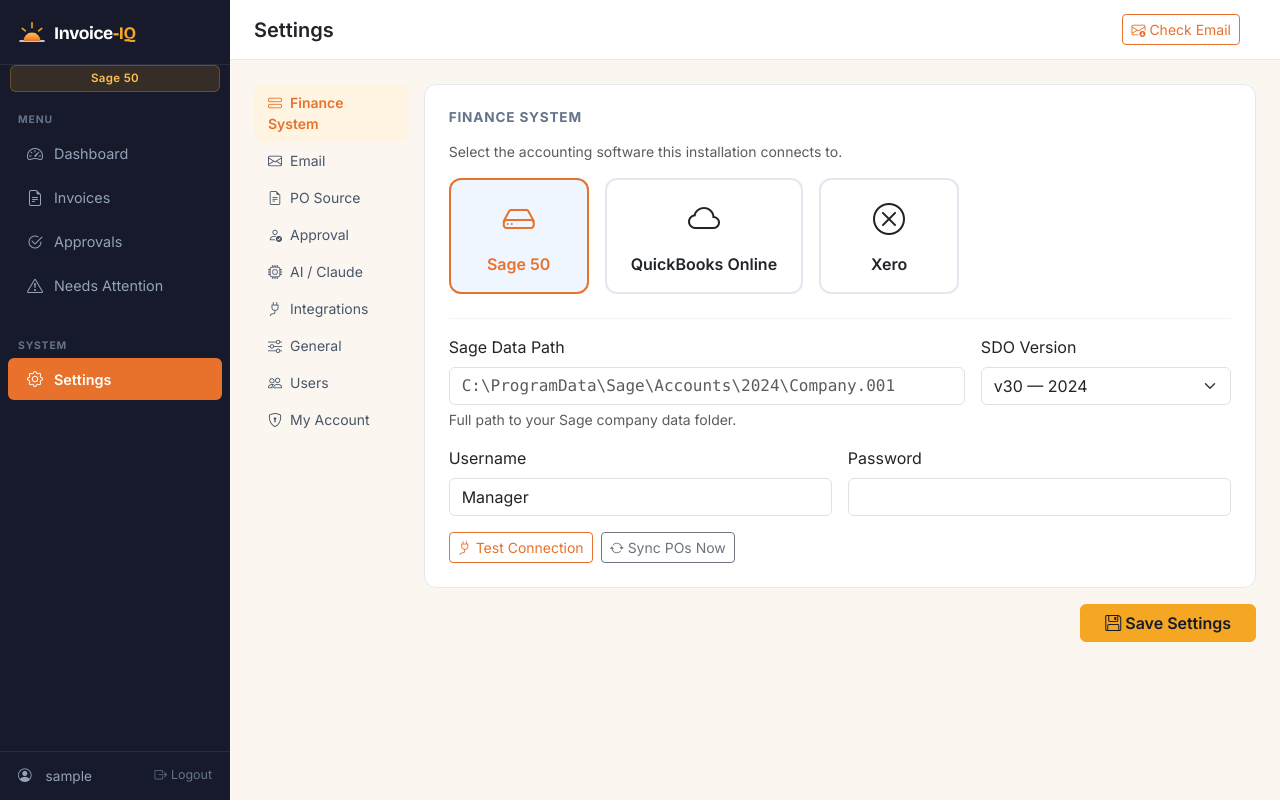
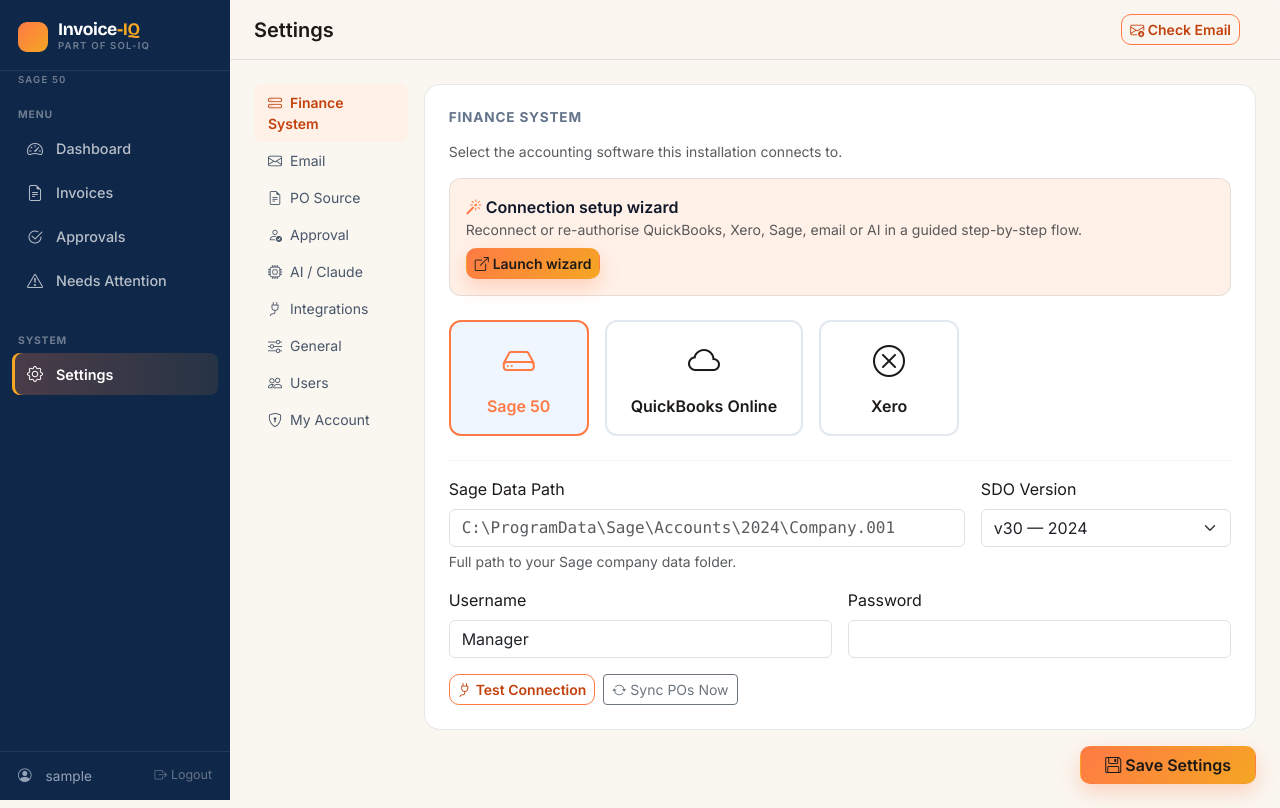
Before and after one commit to Titan-Tim/invoiceiq, a Flask app: page /settings in a window 1280 px wide. Run offline with Flask 3, Linux system fonts and the light colour scheme; the visitor is signed in with stand-in values (Sample User, id 1); data that the repository does not hold is empty; some libraries are stand-ins or nearby versions.

Commit message:
Reskin to Sol-IQ/HR-IQ look; make setup wizard an admin reconfigure tool
- Align UI with HR-IQ: navy sidebar, dawn-orange->sun-amber gradient brand
  mark and CTAs, dark-ink button text (WCAG AA), sol-mist canvas.
- Wizard is no longer a one-time login gate: once setup_complete, admins can
  reopen it from Settings -> Finance System -> "Launch wizard" to refresh
  QuickBooks/Xero/Sage/email/AI connections. Reconfigure mode skips admin
  creation and adds an exit link; non-admins/logged-out are redirected.

Co-Authored-By: Claude Opus 4.8 <noreply@anthropic.com>

```diff
--- a/app.py
+++ b/app.py
@@ -161,15 +161,27 @@ def create_app():
 
     @app.route('/wizard')
     def wizard():
+        """First-run setup wizard. Once setup is complete it remains available
+        to admins as a 'reconfigure' tool for refreshing connections — e.g.
+        re-authorising QuickBooks / Xero, or updating Sage / email / AI keys."""
         settings = load_settings()
+        reconfigure = False
         if settings.get('app', {}).get('setup_complete'):
-            return redirect(url_for('dashboard'))
+            # First run is over: the wizard is now an admin-only settings tool,
+            # not a login gate. Existing customers go straight to the dashboard.
+            if not session.get('user_id'):
+                return redirect(url_for('login'))
+            if session.get('user_role') != 'admin':
+                flash('Only admins can change connection settings.', 'warning')
+                return redirect(url_for('dashboard'))
+            reconfigure = True
         step = request.args.get('step', '1')
         auth_result = {
             'success': request.args.get('auth_success', ''),
             'error':   request.args.get('auth_error',   ''),
         }
-        return render_template('wizard.html', current_step=step, auth_result=auth_result)
+        return render_template('wizard.html', current_step=step,
+                               auth_result=auth_result, reconfigure=reconfigure)
 
     @app.route('/login', methods=['GET', 'POST'])
     def login():
--- a/static/css/app.css
+++ b/static/css/app.css
@@ -4,28 +4,36 @@
 
 @import url('https://fonts.googleapis.com/css2?family=Bricolage+Grotesque:opsz,wght@12..96,700&family=Inter:wght@400;500;600;700&display=swap');
 
-/* Sol-IQ brand tokens (rebrand brief §4; canonical source: sol-iq-hub repo) */
+/* Sol-IQ brand tokens — aligned with HR-IQ (canonical source: sol-iq-hub /
+   HR-IQ tailwind.config.ts). Navy sidebar + dawn-orange→sun-amber gradient. */
 :root {
   --sidebar-width: 230px;
-  --sidebar-bg: #171A2B;       /* ink */
-  --sidebar-hover: #3A3F58;    /* ink-soft */
-  --sidebar-active: #E8722C;   /* ember */
+  --sidebar-bg: #0F2749;       /* iq-navy */
+  --sidebar-hover: #163257;    /* iq-navy-700 */
+  --sidebar-active: #F5A623;   /* sun-amber (active accent bar) */
   --topbar-h: 60px;
-  --accent: #E8722C;           /* ember */
-  --accent-tint: #FFF4E1;      /* pale dawn */
-  --sol: #F5A623;              /* sun amber */
+  --accent: #FF7A45;           /* dawn-orange */
+  --accent-tint: #FFF1E8;      /* pale dawn */
+  --sol: #F5A623;              /* sun-amber */
+  --dawn: #FF7A45;             /* dawn-orange */
+  --iq-navy: #0F2749;
+  --iq-blue: #2F6FED;
+  --grad-sun: linear-gradient(135deg, #FF7A45 0%, #F5A623 100%);
+  --border: rgba(15,39,73,0.10); /* iq-navy/10 */
+  --lift: 0 16px 32px -20px rgba(15,39,73,0.30);
   --success: #10b981;
   --warning: #f59e0b;
   --danger: #ef4444;
-  --body-bg: #FBF7F0;          /* paper */
+  --body-bg: #FAF6F0;          /* sol-mist */
   --card-bg: #ffffff;
+  --ink: #1C1917;              /* sol-ink */
   --text-muted: #64748b;
 }
 
 /* ---- Layout ---- */
 
 * { box-sizing: border-box; }
-body { background: var(--body-bg); font-family: 'Inter', 'Segoe UI', system-ui, sans-serif; margin: 0; }
+body { background: var(--body-bg); color: var(--ink); font-family: 'Inter', 'Segoe UI', system-ui, sans-serif; margin: 0; }
 
 #app-wrapper { min-height: 100vh; }
 
@@ -53,43 +61,56 @@ body { background: var(--body-bg); font-family: 'Inter', 'Segoe UI', system-ui,
   border-bottom: 1px solid rgba(255,255,255,0.08);
 }
 .sidebar-brand i { font-size: 1.3rem; color: var(--accent); }
-.brand-text { font-family: 'Bricolage Grotesque', 'Inter', sans-serif; font-size: 1.1rem; font-weight: 700; color: #ffffff; letter-spacing: -0.02em; }
+/* Gradient rounded-square brand mark (matches HR-IQ app shell) */
+.brand-mark {
+  width: 30px; height: 30px;
+  border-radius: 9px;
+  background: var(--grad-sun);
+  flex-shrink: 0;
+  margin-right: 10px;
+}
+.brand-text { font-family: 'Bricolage Grotesque', 'Inter', sans-serif; font-size: 1.1rem; font-weight: 700; color: #ffffff; letter-spacing: -0.02em; line-height: 1.1; }
 .brand-text strong { color: var(--sol); font-weight: 800; }
+.brand-sub { font-size: 0.6rem; font-weight: 600; letter-spacing: 0.12em; text-transform: uppercase; color: rgba(255,255,255,0.4); }
 
 .sidebar-section-label {
   font-size: 0.65rem;
   font-weight: 700;
   letter-spacing: 0.08em;
-  color: #64748b;
+  color: rgba(255,255,255,0.4);
   padding: 14px 18px 4px;
 }
 
 #sidebar .nav-link {
-  color: #94a3b8;
-  padding: 9px 18px;
-  border-radius: 6px;
-  margin: 1px 8px;
+  color: rgba(255,255,255,0.7);
+  padding: 9px 14px;
+  border-radius: 8px;
+  margin: 1px 12px;
   display: flex;
   align-items: center;
-  gap: 10px;
+  gap: 12px;
   font-size: 0.9rem;
-  transition: background 0.15s, color 0.15s;
+  font-weight: 500;
+  transition: background 0.15s, color 0.15s, box-shadow 0.15s;
 }
 #sidebar .nav-link i { font-size: 1rem; width: 18px; text-align: center; }
-#sidebar .nav-link:hover { background: var(--sidebar-hover); color: #e2e8f0; }
-#sidebar .nav-link.active { background: var(--accent); color: #fff; font-weight: 600; }
+#sidebar .nav-link:hover { background: var(--sidebar-hover); color: #ffffff; }
+#sidebar .nav-link.active {
+  background: linear-gradient(90deg, rgba(255,122,69,0.25) 0%, rgba(245,166,35,0.10) 100%);
+  color: #ffffff;
+  font-weight: 600;
+  box-shadow: inset 3px 0 0 var(--sol);
+}
 
 .sidebar-system-badge {
-  margin: 0 10px 6px;
-  padding: 4px 10px;
-  background: rgba(245,166,35,0.14);
-  color: #FFC24B;
-  border-radius: 6px;
-  font-size: 0.72rem;
+  margin: 2px 14px 6px;
+  padding: 0 4px;
+  color: rgba(255,255,255,0.4);
+  font-size: 0.6rem;
   font-weight: 600;
-  letter-spacing: 0.03em;
-  text-align: center;
-  border: 1px solid rgba(245,166,35,0.28);
+  letter-spacing: 0.12em;
+  text-transform: uppercase;
+  text-align: left;
 }
 
 .sidebar-footer {
@@ -124,8 +145,10 @@ body { background: var(--body-bg); font-family: 'Inter', 'Segoe UI', system-ui,
 
 .topbar {
   height: var(--topbar-h);
-  background: #fff;
-  border-bottom: 1px solid #e2e8f0;
+  background: rgba(250,246,240,0.80);   /* sol-mist/80 */
+  backdrop-filter: saturate(180%) blur(8px);
+  -webkit-backdrop-filter: saturate(180%) blur(8px);
+  border-bottom: 1px solid var(--border);
   position: sticky;
   top: 0;
   z-index: 100;
@@ -327,10 +350,10 @@ body { background: var(--body-bg); font-family: 'Inter', 'Segoe UI', system-ui,
 }
 .settings-nav .nav-link.active {
   background: var(--accent-tint);
-  color: var(--accent);
+  color: #C2410C;
   font-weight: 600;
 }
-.settings-section { background: #fff; border-radius: 12px; border: 1px solid #e2e8f0; padding: 24px; }
+.settings-section { background: #fff; border-radius: 16px; border: 1px solid var(--border); padding: 24px; }
 .settings-section h6 { font-weight: 700; font-size: 0.85rem; color: var(--text-muted); text-transform: uppercase; letter-spacing: 0.06em; margin-bottom: 16px; }
 
 /* ---- Login ---- */
@@ -497,20 +521,28 @@ body { background: var(--body-bg); font-family: 'Inter', 'Segoe UI', system-ui,
 }
 .discrepancy-item { background: #fff7ed; border-left: 3px solid var(--warning); padding: 6px 10px; border-radius: 0 6px 6px 0; font-size: 0.8rem; margin-bottom: 4px; }
 
-/* ---- Bootstrap accent overrides (Sol-IQ) ---- */
+/* ---- Bootstrap accent overrides (Sol-IQ / HR-IQ) ---- */
 
+/* Primary CTA = HR-IQ gradient pill (dawn-orange → sun-amber) */
 .btn-primary {
-  --bs-btn-bg: #F5A623; --bs-btn-border-color: #F5A623; --bs-btn-color: #171A2B;
-  --bs-btn-hover-bg: #D6871A; --bs-btn-hover-border-color: #D6871A; --bs-btn-hover-color: #171A2B;
-  --bs-btn-active-bg: #D6871A; --bs-btn-active-border-color: #D6871A; --bs-btn-active-color: #171A2B;
-  --bs-btn-disabled-bg: #F5A623; --bs-btn-disabled-border-color: #F5A623; --bs-btn-disabled-color: #171A2B;
+  --bs-btn-bg: transparent; --bs-btn-border-color: transparent; --bs-btn-color: #1C1917;
+  --bs-btn-hover-bg: transparent; --bs-btn-hover-border-color: transparent; --bs-btn-hover-color: #1C1917;
+  --bs-btn-active-bg: transparent; --bs-btn-active-border-color: transparent; --bs-btn-active-color: #1C1917;
+  --bs-btn-disabled-bg: transparent; --bs-btn-disabled-border-color: transparent; --bs-btn-disabled-color: #1C1917;
+  background-image: var(--grad-sun);
+  border-radius: 10px;
+  font-weight: 600;
+  box-shadow: 0 8px 20px rgba(255,122,69,0.28);
+}
+.btn-primary:hover { background-image: var(--grad-sun); filter: brightness(0.97); box-shadow: 0 10px 24px rgba(255,122,69,0.34); }
+.btn-primary:active { background-image: var(--grad-sun); filter: brightness(0.94); }
+.btn-primary:disabled, .btn-primary.disabled { background-image: var(--grad-sun); opacity: 0.55; box-shadow: none; }
+.btn-outline-primary {
+  --bs-btn-color: #C2410C; --bs-btn-border-color: var(--dawn); --bs-btn-border-radius: 10px;
+  --bs-btn-hover-bg: var(--dawn); --bs-btn-hover-border-color: var(--dawn); --bs-btn-hover-color: #fff;
+  --bs-btn-active-bg: var(--dawn); --bs-btn-active-border-color: var(--dawn); --bs-btn-active-color: #fff;
   font-weight: 600;
 }
-.btn-outline-primary {
-  --bs-btn-color: #E8722C; --bs-btn-border-color: #E8722C;
-  --bs-btn-hover-bg: #E8722C; --bs-btn-hover-border-color: #E8722C; --bs-btn-hover-color: #fff;
-  --bs-btn-active-bg: #E8722C; --bs-btn-active-border-color: #E8722C; --bs-btn-active-color: #fff;
-}
-.text-primary { color: #E8722C !important; }
-a { color: #C95E1F; }
-a:hover { color: #E8722C; }
+.text-primary { color: #C2410C !important; }
+a { color: #C2410C; }
+a:hover { color: var(--dawn); }
--- a/templates/base.html
+++ b/templates/base.html
@@ -35,22 +35,11 @@
   <!-- Sidebar -->
   <nav id="sidebar">
     <div class="sidebar-brand">
-      <svg width="28" height="28" viewBox="0 0 40 40" fill="none" xmlns="http://www.w3.org/2000/svg" class="me-2 flex-shrink-0">
-        <defs>
-          <linearGradient id="iiq-sun" x1="0" y1="0" x2="0" y2="1">
-            <stop offset="0%" stop-color="#FFC24B"/>
-            <stop offset="100%" stop-color="#E8722C"/>
-          </linearGradient>
-        </defs>
-        <line x1="3" y1="30" x2="37" y2="30" stroke="#FFFFFF" stroke-width="2.4" stroke-linecap="round"/>
-        <path d="M8 30a12 12 0 0 1 24 0" fill="url(#iiq-sun)"/>
-        <g stroke="#F5A623" stroke-width="2.2" stroke-linecap="round">
-          <line x1="20" y1="4" x2="20" y2="11"/>
-          <line x1="6" y1="12" x2="10.5" y2="15.5"/>
-          <line x1="34" y1="12" x2="29.5" y2="15.5"/>
-        </g>
-      </svg>
-      <span class="brand-text">Invoice<strong>-IQ</strong></span>
+      <span class="brand-mark" aria-hidden="true"></span>
+      <span class="d-flex flex-column min-w-0">
+        <span class="brand-text">Invoice<strong>-IQ</strong></span>
+        <span class="brand-sub">part of Sol-IQ</span>
+      </span>
     </div>
     <div class="sidebar-system-badge">{{ finance_system_name }}</div>
     <div class="sidebar-section-label">MENU</div>
--- a/templates/settings.html
+++ b/templates/settings.html
@@ -26,6 +26,23 @@
     <div class="settings-section" id="tab-system">
       <h6>Finance System</h6>
       <p class="text-muted small mb-3">Select the accounting software this installation connects to.</p>
+
+      {% if user_role == 'admin' %}
+      <!-- Guided connection wizard — re-authorise QuickBooks/Xero or refresh
+           Sage / email / AI settings without hunting through each tab. -->
+      <div class="d-flex align-items-center justify-content-between flex-wrap gap-2 p-3 mb-4"
+           style="background:var(--accent-tint);border:1px solid var(--border);border-radius:12px;">
+        <div>
+          <div class="fw-semibold" style="color:#0f172a;">
+            <i class="bi bi-magic me-1" style="color:var(--accent);"></i>Connection setup wizard
+          </div>
+          <div class="text-muted small">Reconnect or re-authorise QuickBooks, Xero, Sage, email or AI in a guided step-by-step flow.</div>
+        </div>
+        <a href="{{ url_for('wizard') }}" class="btn btn-primary btn-sm">
+          <i class="bi bi-box-arrow-up-right me-1"></i>Launch wizard
+        </a>
+      </div>
+      {% endif %}
 
       <!-- System selector -->
       <div class="d-flex gap-3 mb-4 flex-wrap">
```
Also changed, not shown: other parts of static/css/app.css (+24 -23 lines), templates/login.html (+3 -8 lines), templates/wizard.html (+43 -2 lines).
